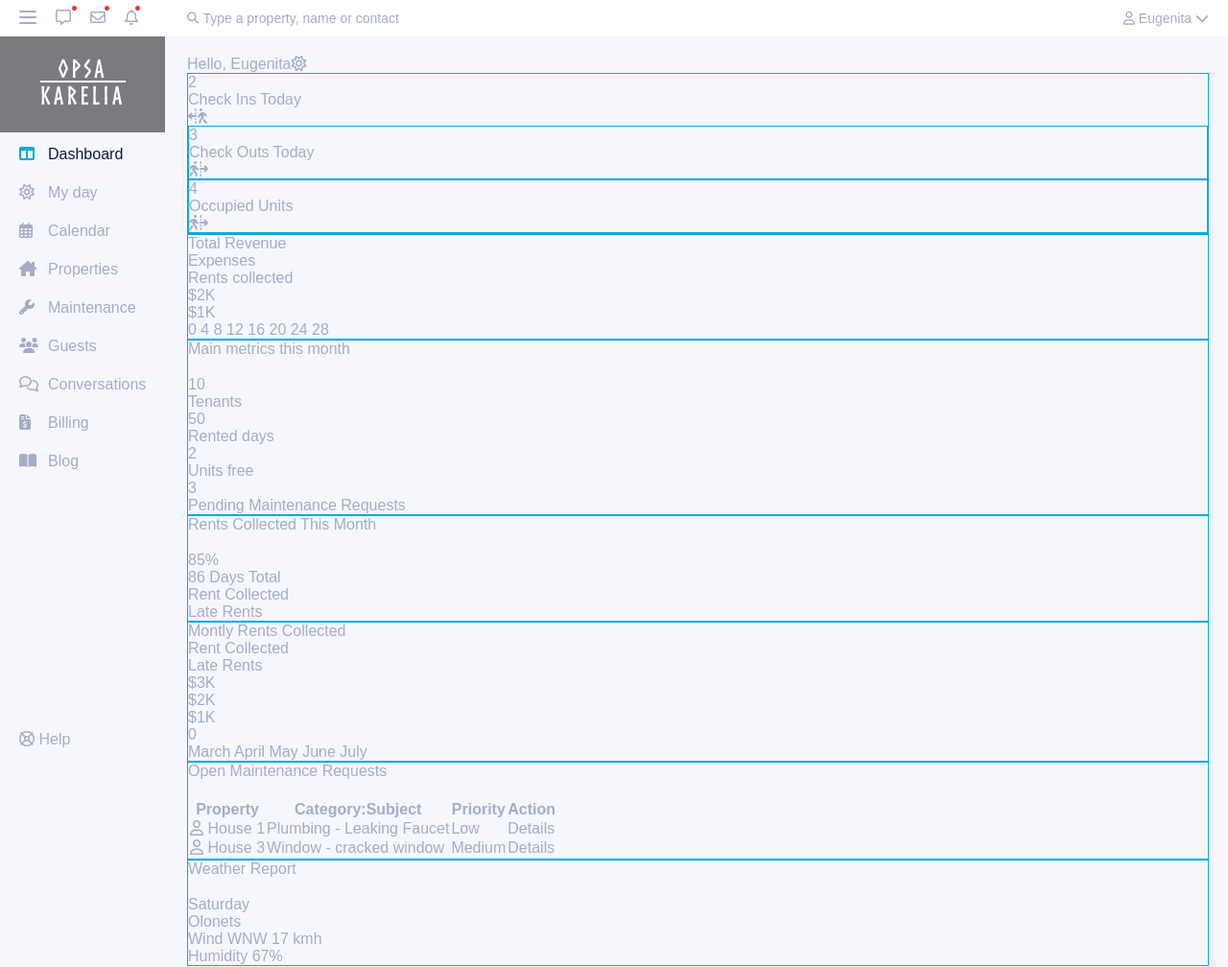
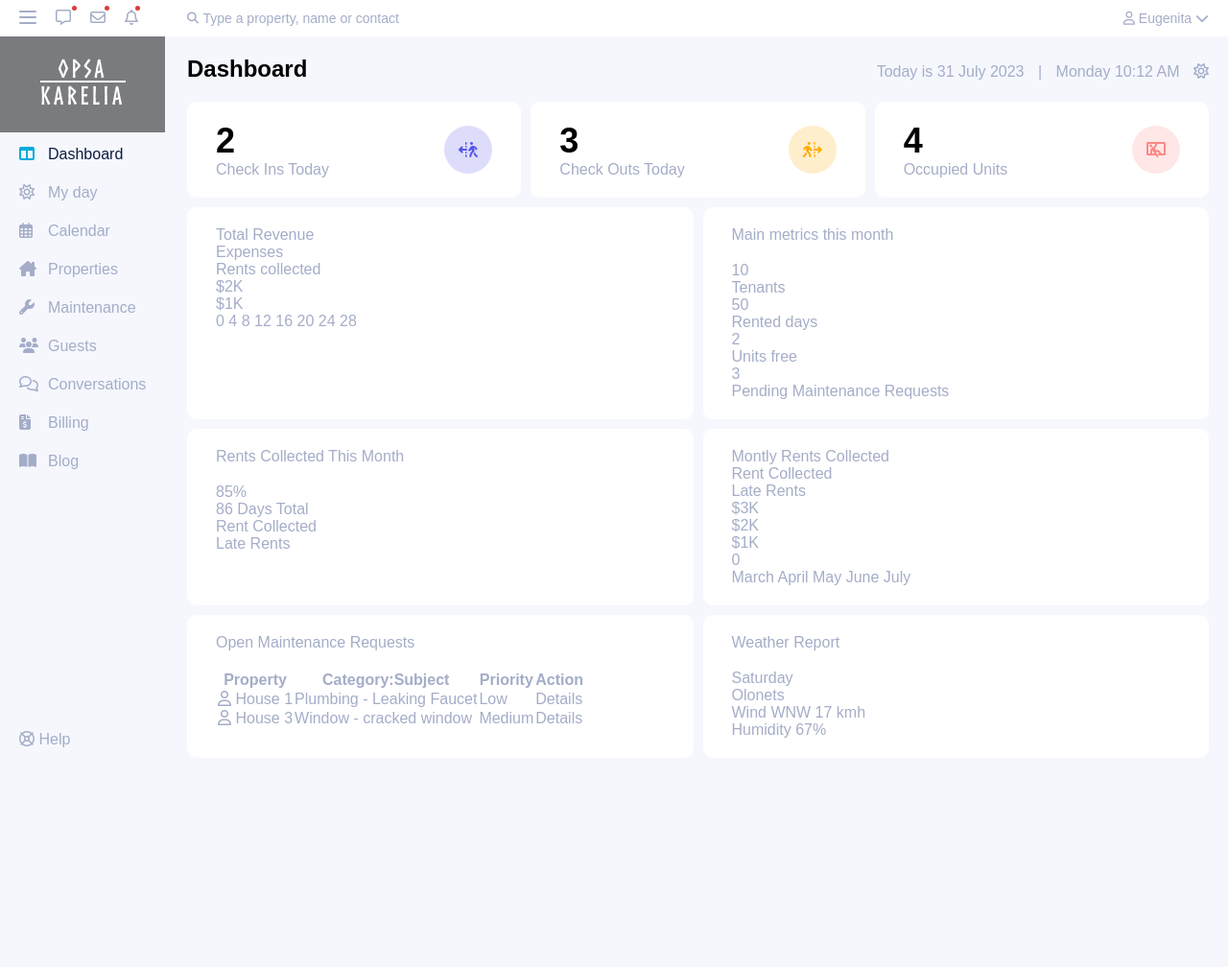
Before and after one commit to Barister/odin-dashboard, a plain HTML site: page index.html in a window 1280 px wide. Shown: the whole page at 96% size. After the commit the page ends 800 px from the top, so only its background shows below. Drawn offline with Linux system fonts and the light colour scheme.

Commit message:
Main grid structure started

```diff
--- a/css/style.scss
+++ b/css/style.scss
@@ -126,6 +126,7 @@ body {
    justify-content: space-between;
    position: relative;
    top: 1px;
+   z-index: 999;
 }
 
 .bar {
@@ -153,9 +154,10 @@ body {
 
 .aside {
    position: fixed;
-   height: 100vh;
+   height: calc(100vh - 38px);
    grid-area: aside;
-   padding: 58px 20px 20px 20px;
+   margin: 38px 0px 0px 0px;
+   padding: 20px 20px 20px 20px;
    display: grid;
    gap: 40px;
    grid-template-rows: min-content 1fr min-content;
@@ -173,7 +175,7 @@ body {
          height: 100px;
          width: 100%;
          position: absolute;
-         top: 38px;
+         top: 0px;
          left: 0;
          content: '';
       }
@@ -233,19 +235,74 @@ body {
 
 .main {
    grid-area: main;
-   padding: 58px 20px 20px 20px;
+   padding: 20px;
+   height: calc(100vh - 38px);
+   width: min(1200px, 100%);
+   &__header {
+      display: flex;
+      justify-content: space-between;
+      align-items: baseline;
+   }
+   &__title {
+      color: #000;
+      margin: 0px 0px 20px 0px;
+      font-weight: 700;
+      font-size: 2.4rem;
+   }
    &__greetings {
+      margin: 0px 0px 20px 0px;
+      & span {
+         margin: 0px 10px 0px 0px;
+      }
    }
 
    &__grid {
+
       display: grid;
+      grid-template-columns: repeat(auto-fill, minmax(500px, 1fr));
+      grid-template-rows: repeat(auto-fit, minmax(10%, 1fr));
+      gap: 10px;
+      // grid-template-areas:
+      // "summary summary"
+      // "cards cards"
+      // "cards cards"
+      // "maintenance maintenance weather";
    }
 
    &__summary {
+      //grid-area: summary;
+      display: grid;
+      grid-column: 1 / -1;
+      grid-template-columns: repeat(auto-fit, minmax(200px, 1fr));
+      grid-template-rows: 1fr;
+      width: 100%;
+      gap: 10px;
+      & div:first-child .card__icon{
+         background-color: #ddddfb;
+         & i {
+            color: #5554e9;
+         }
+      }
+      & div:nth-child(2) .card__icon{
+         background-color: #ffeecc;
+         & i {
+            color: #ffab00;
+         }
+      }
+      & div:nth-child(3) .card__icon{
+         background-color: #ffe7e7;
+         & i {
+            color: #ff8886;
+         }
+      }
    }
 
    &__card {
-      border: 1px solid #00abda;
+      //border: 1px solid #00abda;
+      border-radius: 10px;
+      background-color: #fff;
+      width: 100%;
+      padding: 20px 30px;
    }
 }
 .fa-regular {
@@ -255,7 +312,12 @@ body {
 .summary {
 
    &__card {
+      display: grid;
+      grid-template-columns: 1fr 1fr;
+      align-items: center;
+
    }
+
 }
 .card {
 
@@ -263,12 +325,28 @@ body {
    }
 
    &__number {
+      font-size: 3.6rem;
+      color: #000;
+      font-weight: 700;
    }
 
    &__title {
    }
 
    &__icon {
+      height: 50px;
+      width: 50px;
+      justify-self: end;
+      //border: 1px solid #000;
+      border-radius: 50%;
+      display: flex;
+      justify-content: center;
+      align-items: center;
+
+      & i {
+         font-size: 1.6rem;
+
+      }
    }
 
    &__header {
--- a/index.html
+++ b/index.html
@@ -121,7 +121,15 @@
 
    </aside>
    <main class="main">
-      <div class="main__greetings">Hello, Eugenita<i class="fa-regular fa-sun"></i></div>
+      <div class="main__header">
+         <div class="main__title">Dashboard</div>
+         <div class="main__greetings">
+            <span class="greetings__date">Today is 31 July 2023</span>
+            <span> | </span>
+            <span class="greetings__weekday-time">Monday 10:12 AM</span>
+            <i class="fa-regular fa-sun"></i>
+         </div>
+      </div>
       <div class="main__grid">
          <div class="main__summary">
             <div class="main__card summary__card">
@@ -131,6 +139,7 @@
                </div>
                <div class="card__icon">
                   <i class="fa-solid fa-person-walking-dashed-line-arrow-right fa-flip-horizontal"></i>
+               </div>
             </div>
             <div class="main__card summary__card">
                <div class="card__info">
@@ -147,10 +156,10 @@
                   <div class="card__title">Occupied Units</div>
                </div>
                <div class="card__icon">
-                     <i class="fa-solid fa-person-walking-dashed-line-arrow-right"></i>
+                  <i class="fa-solid fa-person-through-window"></i>
                </div>
             </div>
-            </div>
+
          </div>
 
          <div class="main__card total-revenue">
```
Also changed, not shown: css/style.css. Lines whose indentation alone changed are shown as unchanged.
